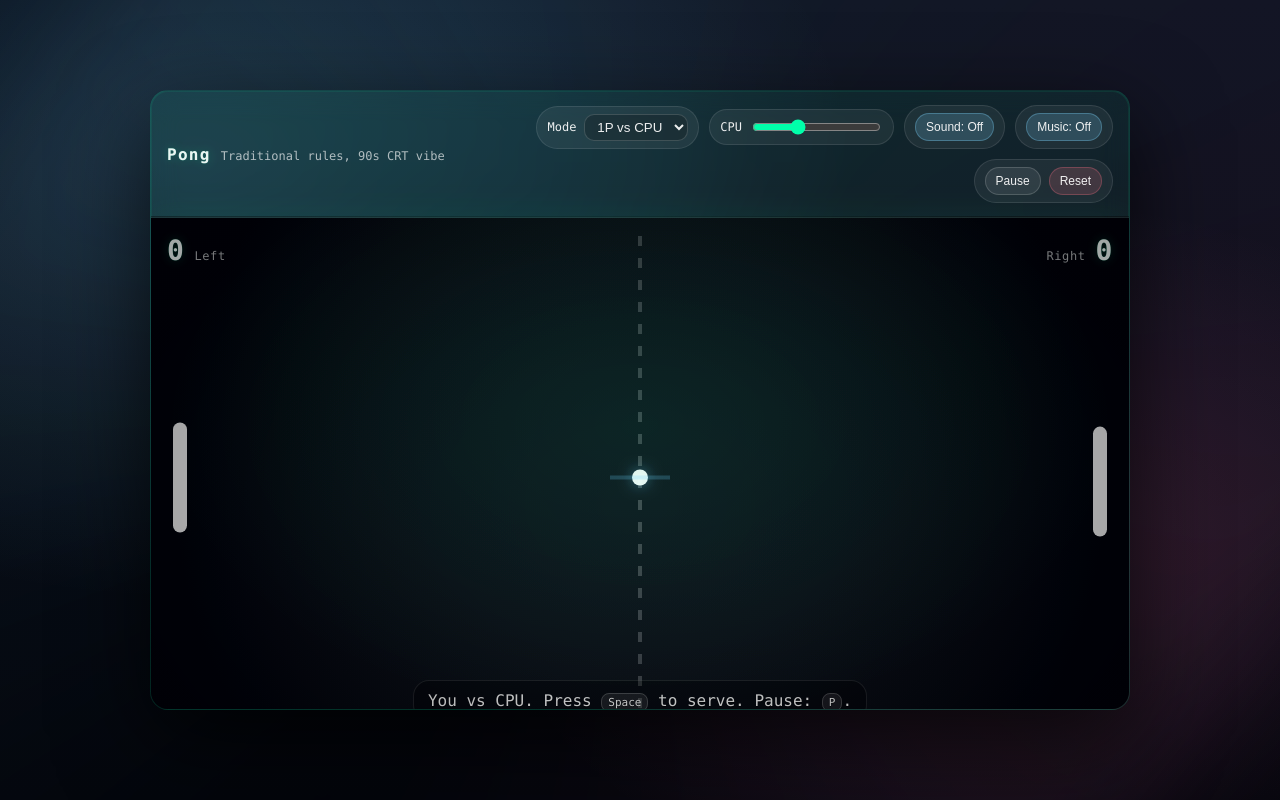
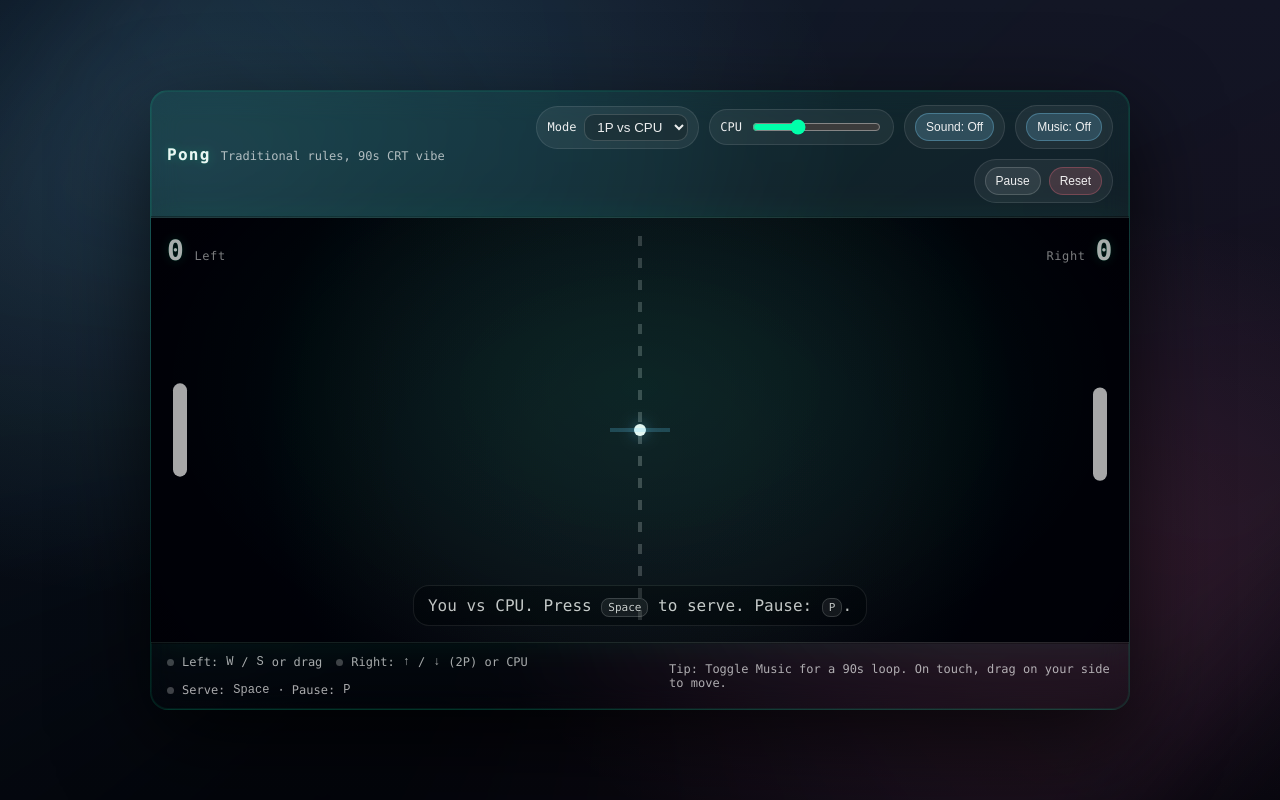
Before and after one commit to MortenGuld/pong, a plain HTML site: page index.html in a window 1280 px wide. Drawn offline with Linux system fonts and the light colour scheme; animation ran at ten frames a second.

Commit message:
fix: adjust layout and resize logic for better gameplay experience

```diff
--- a/index.html
+++ b/index.html
@@ -271,6 +271,7 @@
 
       main {
         position: relative;
+        min-height: 0; /* allow grid row to shrink without overflowing/clipping */
       }
 
       /* CRT overlay */
@@ -319,6 +320,7 @@
         display: block;
         width: 100%;
         height: 100%;
+        min-height: 0;
         background: linear-gradient(180deg, rgba(0, 0, 0, 0.14), rgba(0, 0, 0, 0.24));
       }
 
@@ -765,6 +767,11 @@
           world.w = rect.width;
           world.h = rect.height;
 
+          // Ensure gameplay elements always fit even when the playfield is short.
+          const maxPaddleH = Math.max(40, world.h - 24);
+          world.paddle.h = Math.min(clamp(world.h * 0.22, 72, 120), maxPaddleH);
+          world.ball.r = clamp(Math.min(world.w, world.h) * 0.012, 6, 9);
+
           // Keep paddles in bounds after resize.
           game.left.y = clamp(game.left.y, world.paddle.h / 2, world.h - world.paddle.h / 2);
           game.right.y = clamp(game.right.y, world.paddle.h / 2, world.h - world.paddle.h / 2);
```
Lines whose indentation alone changed are shown as unchanged.
